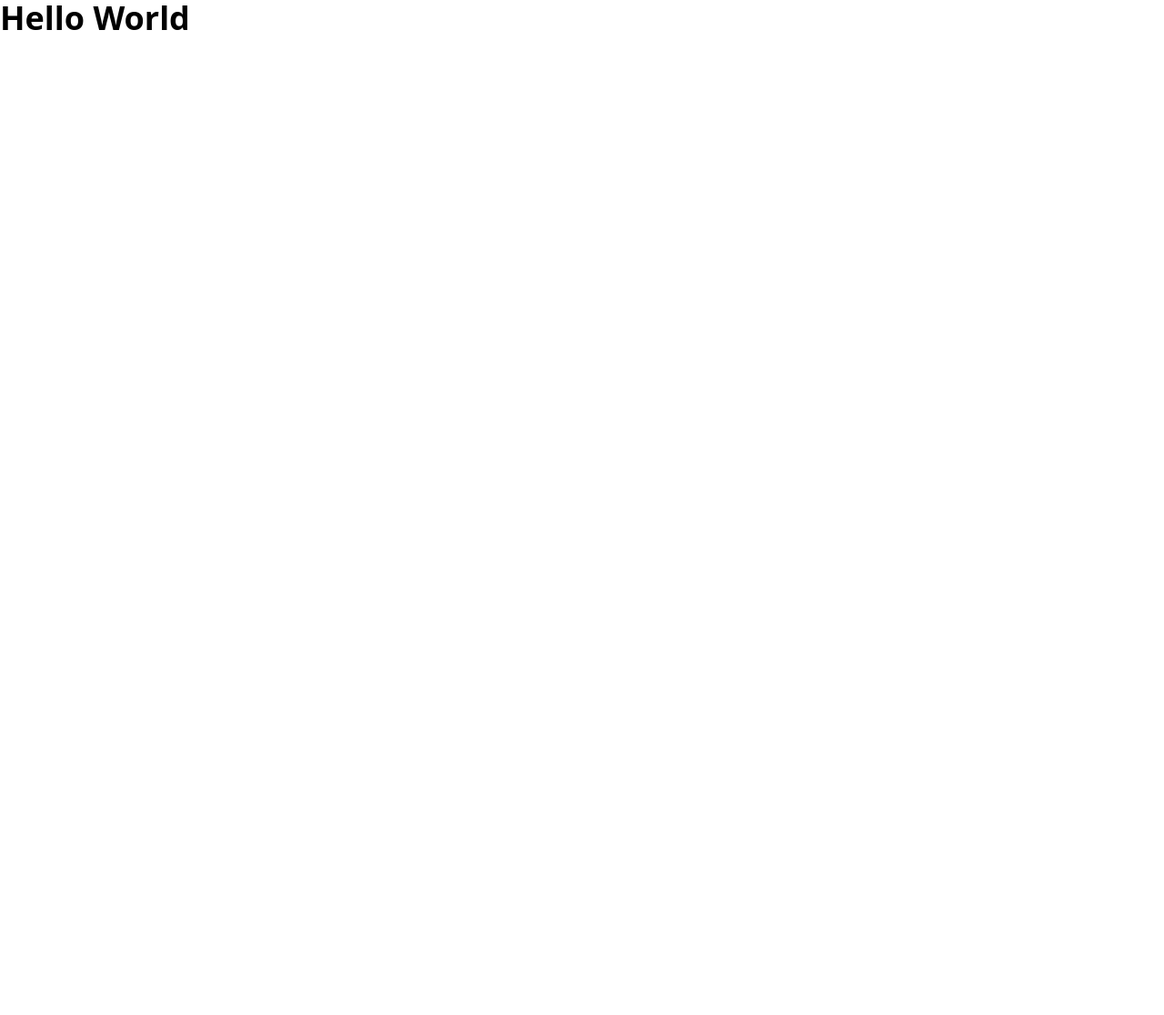
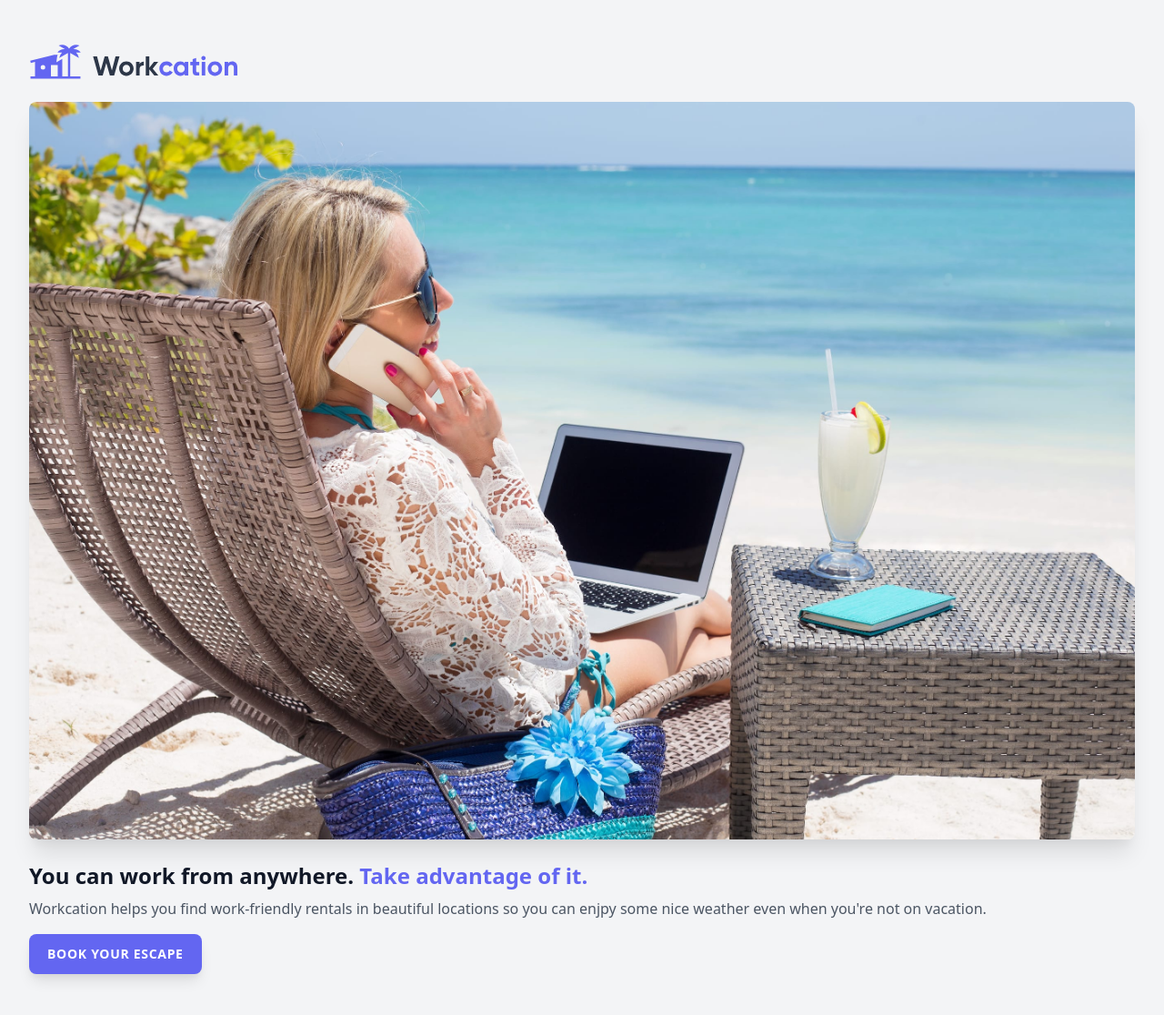
Before and after one commit to Khoiron14/tailwind-zero, a website built with Vite: page index.html in a window 1280 px wide. Shown: the whole page at 91% size. Before the commit the page ends 800 px from the top, so only its background shows below. Built offline with nearby package versions, Linux system fonts and the light colour scheme.

Commit message:
The Utility-First Workflow

```diff
--- a/index.html
+++ b/index.html
@@ -8,7 +8,21 @@
 
     <link rel="stylesheet" href="/css/tailwind.css">
 </head>
-<body>
-    <h1 class="text-4xl font-bold">Hello World</h1>
+<body class="bg-gray-100">
+    <div class="px-8 py-12">
+        <img class="h-10" src="/img/logo.svg" alt="Workcation">
+        <img class="mt-6 rounded-lg shadow-xl" src="/img/beach-work.jpg" alt="Woman workcationing on the beach">
+        <h1 class="mt-6 text-2xl font-bold text-gray-900">
+            You can work from anywhere.
+            <span class="text-indigo-500">Take advantage of it.</span>
+        </h1>
+        <p class="mt-2 text-gray-600">
+            Workcation helps you find work-friendly rentals in beautiful locations
+            so you can enjpy some nice weather even when you're not on vacation.
+        </p>
+        <div class="mt-4">
+            <a class="inline-block px-5 py-3 text-sm font-semibold tracking-wider text-white uppercase bg-indigo-500 rounded-lg shadow-lg" href="#">Book your escape</a>
+        </div>
+    </div>
 </body>
 </html>
```
Also changed, not shown: img/beach-work.jpg (added), img/logo.svg (added).
